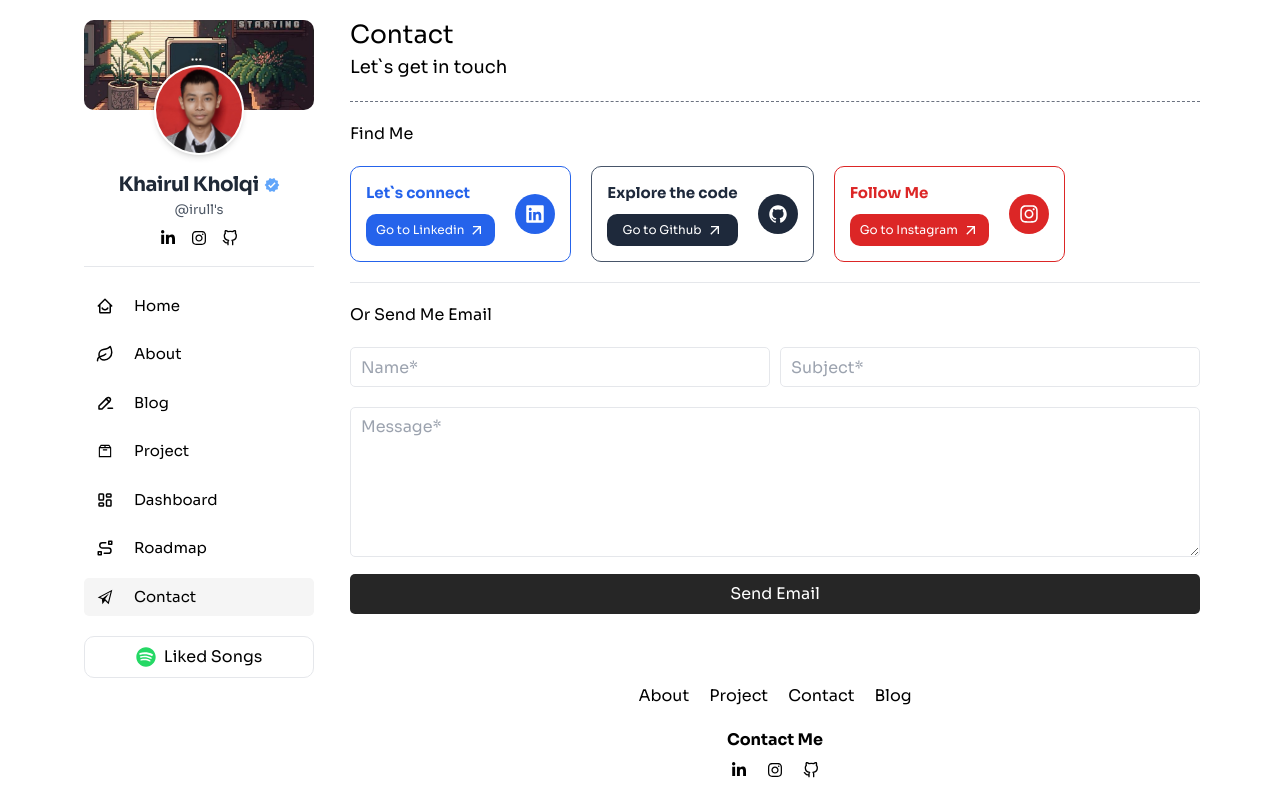
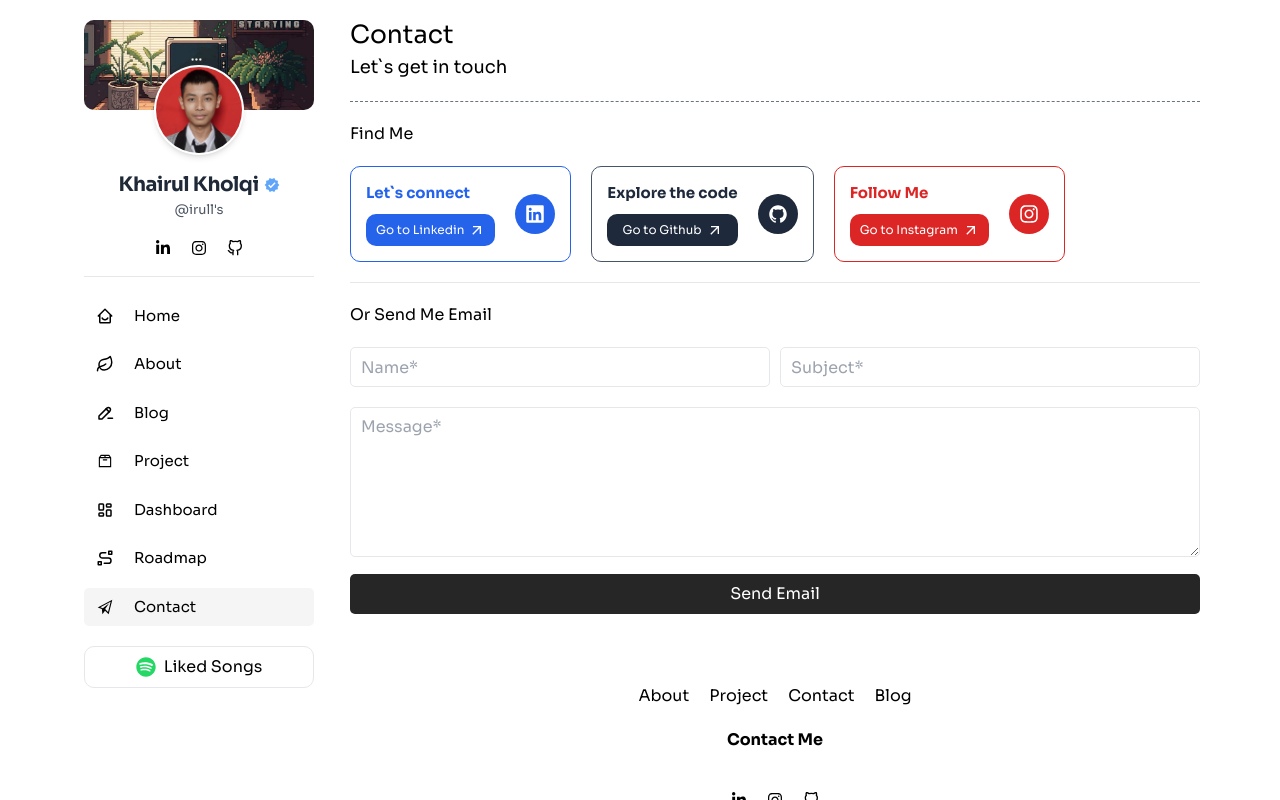
Before and after one commit to Muhammad-Khairul-Kholqi/MyPortfolio, a React (Vite) app: page /contact in a window 1280 px wide. Built offline with nearby package versions, Linux system fonts and the light colour scheme.

Commit message:
add tooltip

```diff
--- a/src/Template/footer.jsx
+++ b/src/Template/footer.jsx
@@ -37,16 +37,27 @@ const Footer = () => {
 
       <div className="mt-[20px]">
         <p className="font-bold">Contact Me</p>
-        <div className="mt-[10px] flex gap-[20px] justify-center flex-wrap">
-            <a href="https://www.linkedin.com/in/muhammad-khairul-kholqi-b9029b24a/" target="blank" className="hover:text-blue-600">
+        <div className="mt-[40px] flex gap-[20px] justify-center flex-wrap">
+          <div className="relative">
+              <a href="https://www.linkedin.com/in/muhammad-khairul-kholqi-b9029b24a/" target="blank" className="peer hover:text-blue-600">
                 <FaLinkedinIn />
               </a>
-            <a href="https://www.instagram.com/kkyhrl/" target="blank" className="hover:text-blue-600">
+              <div id="tooltipExample" className="absolute bg-[#E5E5E5] -top-9 left-1/2 -translate-x-1/2 z-10 whitespace-nowrap rounded px-2 py-1 text-center text-sm opacity-0 transition-all ease-out peer-hover:opacity-100 peer-focus:opacity-100" role="tooltip">Linkedin</div>
+          </div>
+
+          <div className="relative">
+              <a href="https://www.instagram.com/kkyhrl/" target="blank" className="peer hover:text-blue-600">
                 <FaInstagram />
               </a>
-            <a href="https://github.com/Muhammad-Khairul-Kholqi" target="blank" className="hover:text-blue-600">
+              <div id="tooltipExample" className="absolute bg-[#E5E5E5] -top-9 left-1/2 -translate-x-1/2 z-10 whitespace-nowrap rounded px-2 py-1 text-center text-sm opacity-0 transition-all ease-out peer-hover:opacity-100 peer-focus:opacity-100" role="tooltip">Instagram</div>
+          </div>
+
+          <div className="relative">
+              <a href="https://github.com/Muhammad-Khairul-Kholqi" target="blank" className="peer hover:text-blue-600">
                 <FiGithub />
               </a>
+              <div id="tooltipExample" className="absolute bg-[#E5E5E5] -top-9 left-1/2 -translate-x-1/2 z-10 whitespace-nowrap rounded px-2 py-1 text-center text-sm opacity-0 transition-all ease-out peer-hover:opacity-100 peer-focus:opacity-100" role="tooltip">Github</div>
+          </div>
         </div>
       </div>
 
--- a/src/Template/sidebar.jsx
+++ b/src/Template/sidebar.jsx
@@ -45,24 +45,27 @@ const Sidebar = () => {
                 </div>
             </div>
 
-            <div className="sosmed flex flex-wrap gap-[15px] justify-center mt-[10px]">
-                <a href="https://www.linkedin.com/in/muhammad-khairul-kholqi-b9029b24a/" target="blank">
-                    <div className="hover:text-blue-600 icon-sosmed">
+            <div className="mt-[20px] flex gap-[20px] justify-center flex-wrap">
+                <div className="relative">
+                    <a href="https://www.linkedin.com/in/muhammad-khairul-kholqi-b9029b24a/" target="blank" className="peer hover:text-blue-600">
                         <FaLinkedinIn />
-                    </div>
-                </a>
+                    </a>
+                    <div id="tooltipExample" className="absolute bg-[#E5E5E5] -top-9 left-1/2 -translate-x-1/2 z-10 whitespace-nowrap rounded px-2 py-1 text-center text-sm opacity-0 transition-all ease-out peer-hover:opacity-100 peer-focus:opacity-100" role="tooltip">Linkedin</div>
+                </div>
 
-                <a href="https://www.instagram.com/kkyhrl/" target="blank">
-                    <div className="hover:text-blue-600 icon-sosmed">
+                <div className="relative">
+                    <a href="https://www.instagram.com/kkyhrl/" target="blank" className="peer hover:text-blue-600">
                         <FaInstagram />
-                    </div>
-                </a>
+                    </a>
+                    <div id="tooltipExample" className="absolute bg-[#E5E5E5] -top-9 left-1/2 -translate-x-1/2 z-10 whitespace-nowrap rounded px-2 py-1 text-center text-sm opacity-0 transition-all ease-out peer-hover:opacity-100 peer-focus:opacity-100" role="tooltip">Instagram</div>
+                </div>
 
-                <a href="https://github.com/Muhammad-Khairul-Kholqi" target="blank">
-                    <div className="hover:text-blue-600 icon-sosmed">
+                <div className="relative">
+                    <a href="https://github.com/Muhammad-Khairul-Kholqi" target="blank" className="peer hover:text-blue-600">
                         <FiGithub />
-                    </div>
-                </a>
+                    </a>
+                    <div id="tooltipExample" className="absolute bg-[#E5E5E5] -top-9 left-1/2 -translate-x-1/2 z-10 whitespace-nowrap rounded px-2 py-1 text-center text-sm opacity-0 transition-all ease-out peer-hover:opacity-100 peer-focus:opacity-100" role="tooltip">Github</div>
+                </div>
             </div>
 
             <hr className="hr-responsive mt-[20px]" />
```
Lines whose indentation alone changed are shown as unchanged.
